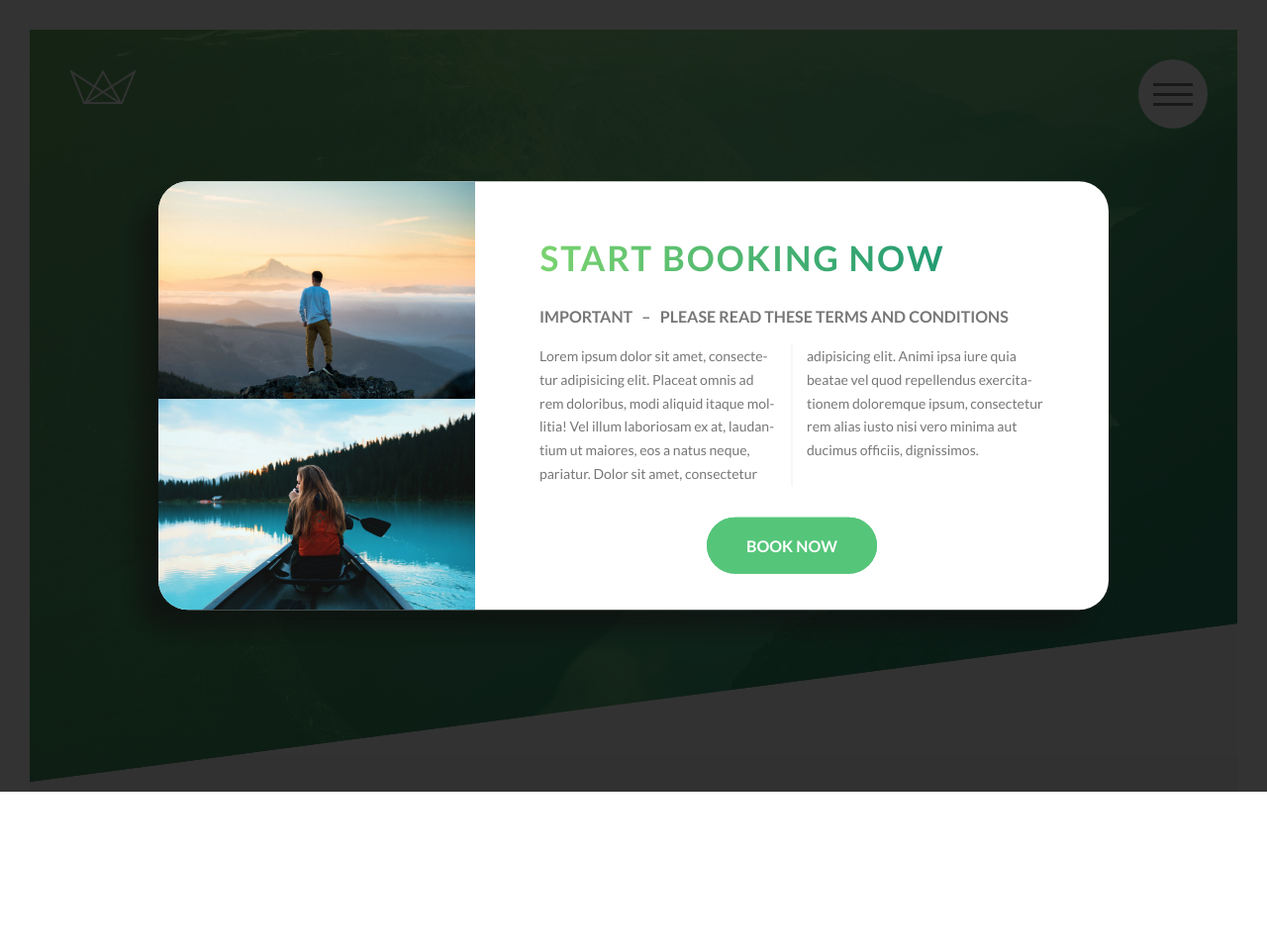
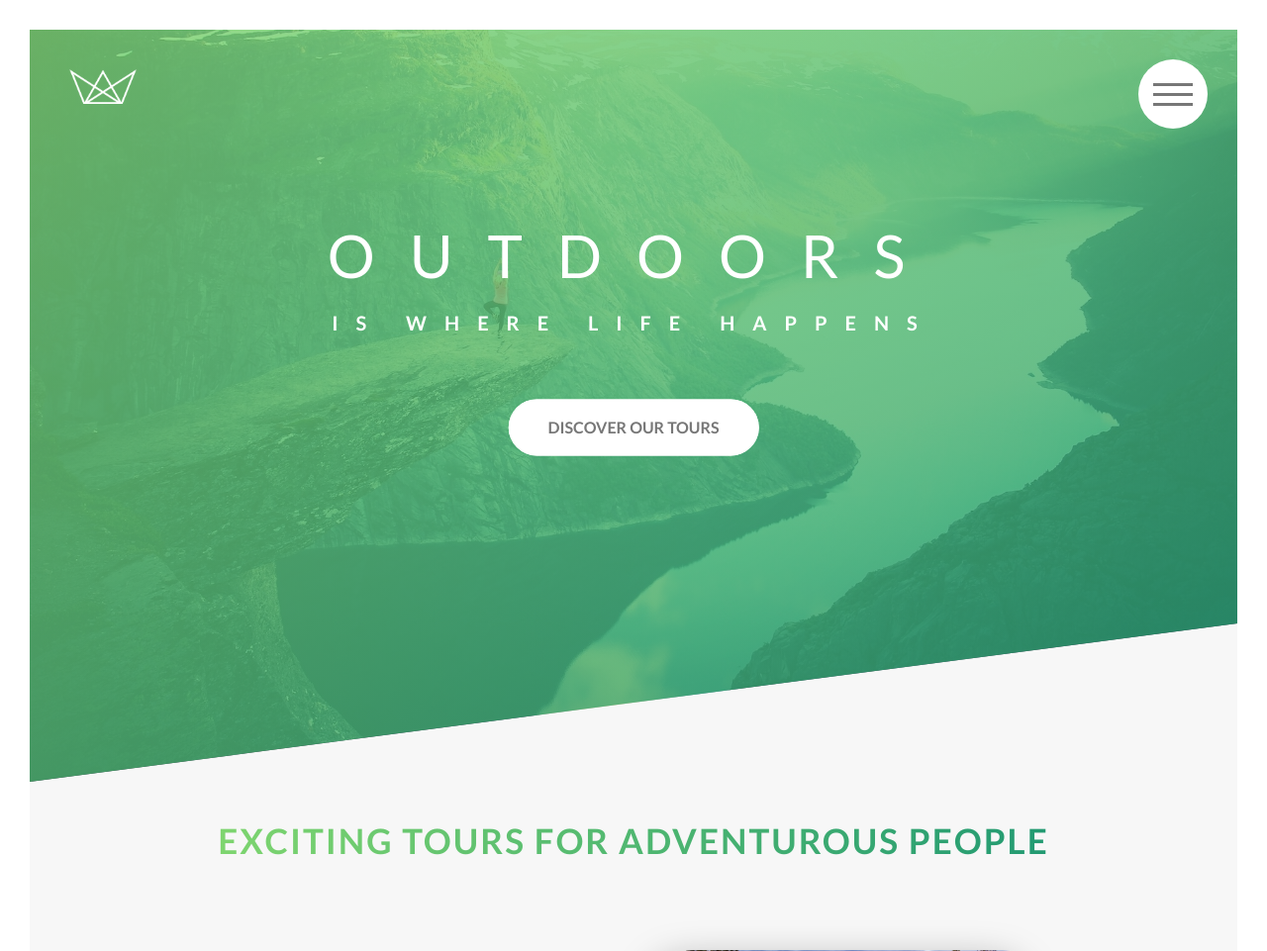
Before and after one commit to Toegram/FunWithCSS, a PHP site: page / in a window 1280 px wide. Shown: the top 961 px of the page at 99% size. Before the commit the page ends 800 px from the top, so only its background shows below. Run offline with PHP 8.4, Linux system fonts and the light colour scheme; some libraries are stand-ins or nearby versions.

Commit message:
fixed popup link

```diff
--- a/Natours/starter/css/style.css
+++ b/Natours/starter/css/style.css
@@ -551,7 +551,9 @@ body {
   top: 0;
   left: 0;
   background-color: rgba(0, 0, 0, 0.8);
-  z-index: 3000; }
+  z-index: 3000;
+  opacity: 0;
+  visibility: hidden; }
   .popup__content {
     position: absolute;
     top: 50%;
@@ -590,6 +592,8 @@ body {
     left: 50%;
     transform: translate(-50%, -50%);
     top: 4rem; }
+    .popup__btn:hover {
+      transform: translateY(1rem); }
 
 .navigation__checkbox {
   display: none; }
--- a/Natours/starter/index.html
+++ b/Natours/starter/index.html
@@ -48,7 +48,7 @@
               <span class="heading-primary--sub">is where life happens</span>
             </h1>
 
-            <a href="#" class="btn btn--white btn--animated">Discover Our Tours</a>
+            <a href="#section-tours" class="btn btn--white btn--animated">Discover Our Tours</a>
 
           </div>
 
@@ -123,7 +123,7 @@
             </div>
           </section>
 
-          <section class="section-tours">
+          <section class="section-tours" id="section-tours">
 
             <div class="u-center-text u-margin-bottom-big">
               <h2 class="heading-secondary">
@@ -165,7 +165,7 @@
                         <p class="card__price-value">$297</p>
                         <p class="card__price-person">Per Person</p>
                       </div>
-                      <a href="#" class="btn btn--white">Book Now</a>
+                      <a href="#popup" class="btn btn--white">Book Now</a>
                     </div>
                   </div>
                 </div>
@@ -204,7 +204,7 @@
                         <p class="card__price-person">Per Person</p>
 
                       </div>
-                      <a href="#" class="btn btn--white">Book Now</a>
+                      <a href="#popup" class="btn btn--white">Book Now</a>
                     </div>
                   </div>
                 </div>
@@ -243,7 +243,7 @@
                         <p class="card__price-person">Per Person</p>
 
                       </div>
-                      <a href="#" class="btn btn--white">Book Now</a>
+                      <a href="#popup" class="btn btn--white">Book Now</a>
                     </div>
                   </div>
                 </div>
@@ -405,7 +405,7 @@
           </div>
         </footer>
 
-        <div class="popup">
+        <div class="popup" id="popup">
           <div class="popup__content">
 
             <div class="popup__left">
```
Also changed, not shown: Natours/sass/components/_popup.scss (+7 -0 lines).
